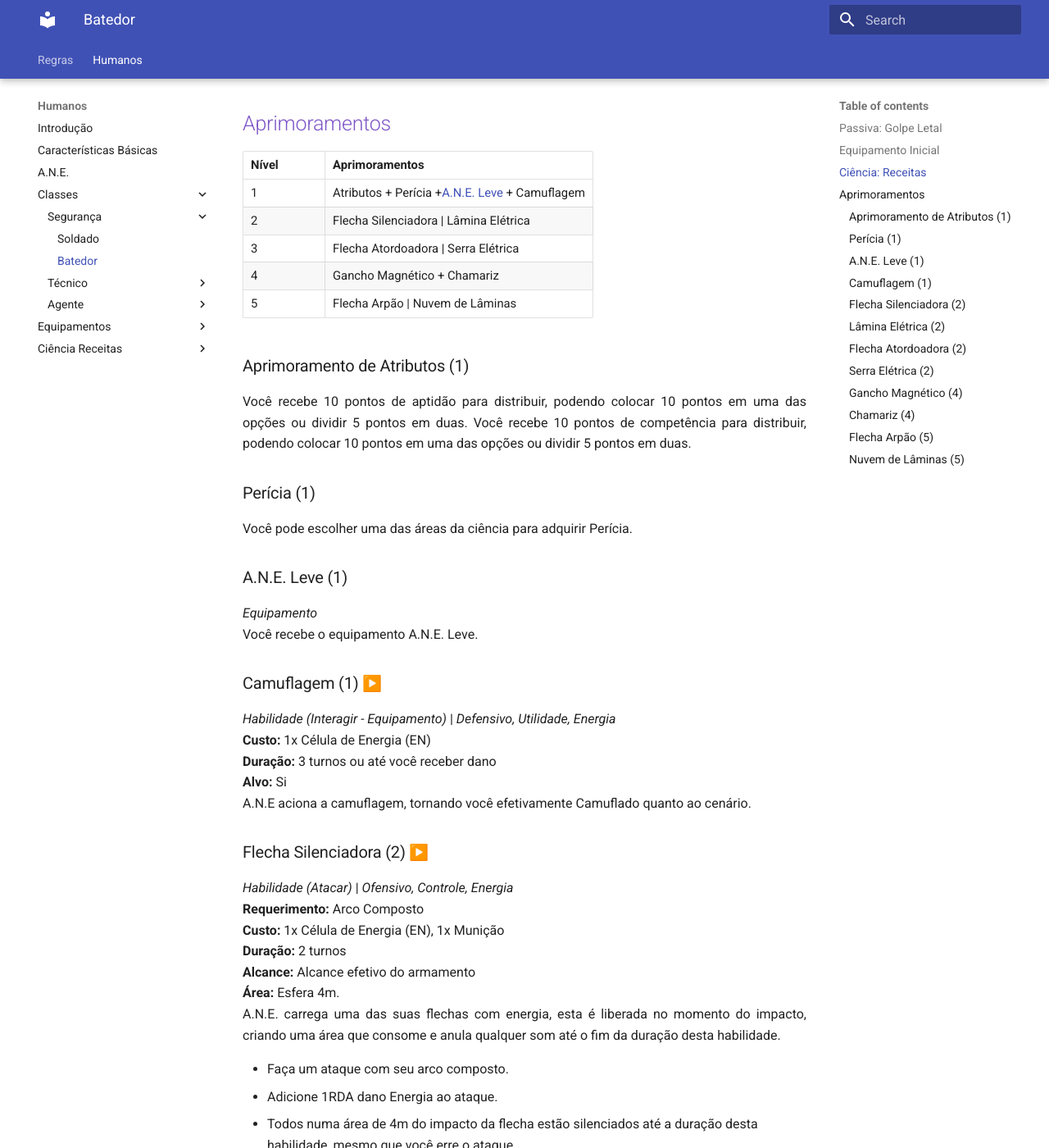
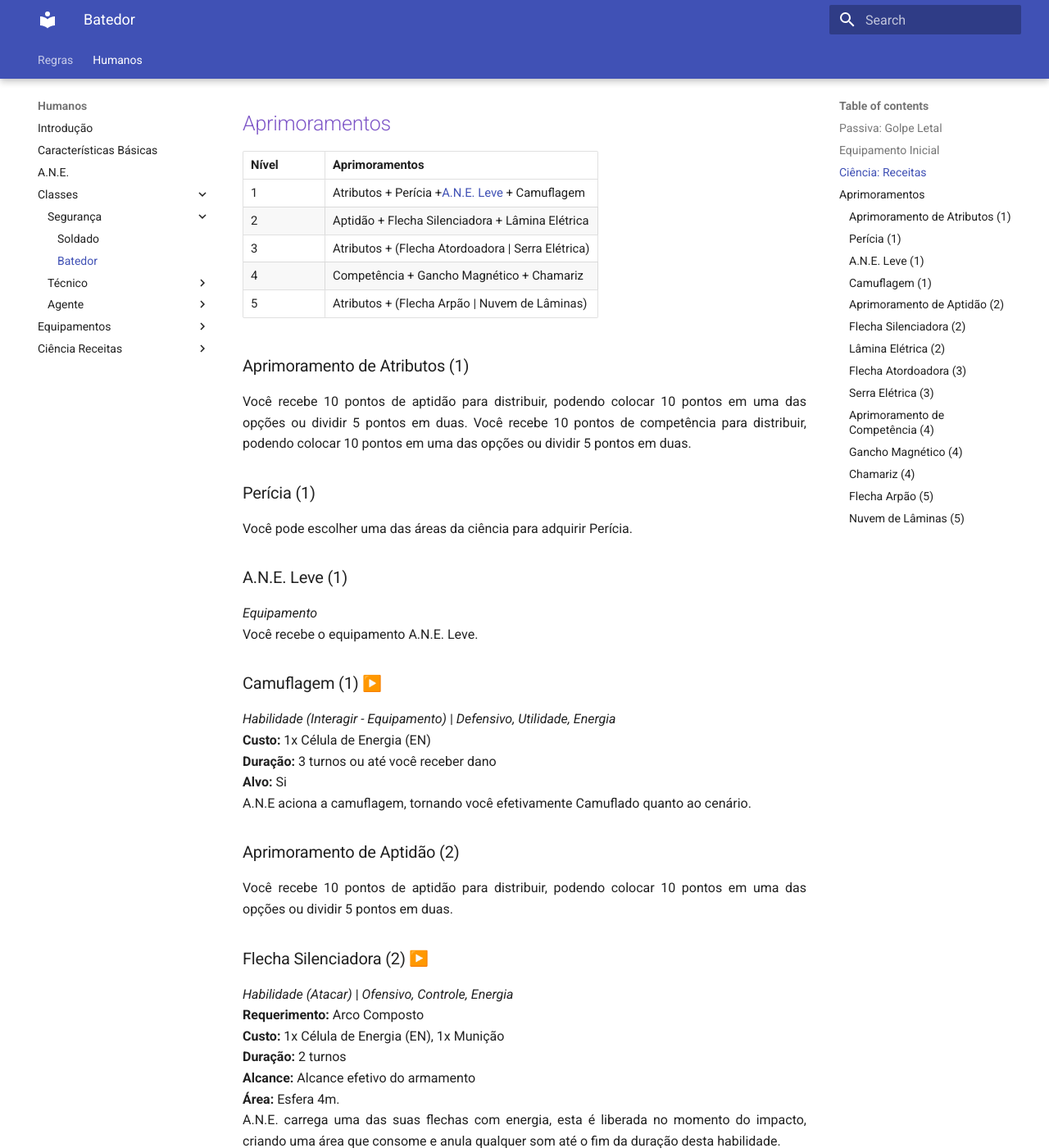
Before and after one commit to henriqueschorr/henriqueschorr.github.io, an MkDocs documentation site: the page built from docs/species/human/classes/security/scout.md, in a window 1280 px wide and 1400 px high, scrolled down 841 px. Shown: the whole window at 82% size. Built offline with MkDocs 1.6.1 and Material for MkDocs 9.7.7, drawn with Linux system fonts in a browser that asks for light colours; emoji names are drawn with the system emoji font; some of the changed text lies outside the part shown.

Commit message:
added aptitude and skill bonus on lvl 2 and 4 for humans

```diff
--- a/docs/species/human/classes/security/scout.md
+++ b/docs/species/human/classes/security/scout.md
@@ -23,10 +23,10 @@ Abaixo você encontra uma tabela informando quais receitas você é capaz de pro
 | Nível | Aprimoramentos                                                         |
 | ----- | ---------------------------------------------------------------------- |
 | 1     | Atributos + Perícia +[A.N.E. Leve](../../../human/ane.md) + Camuflagem |
-| 2     | Flecha Silenciadora \| Lâmina Elétrica                                 |
-| 3     | Flecha Atordoadora \| Serra Elétrica                                   |
-| 4     | Gancho Magnético + Chamariz                                            |
-| 5     | Flecha Arpão \| Nuvem de Lâminas                                       |
+| 2     | Aptidão + Flecha Silenciadora + Lâmina Elétrica                        |
+| 3     | Atributos + (Flecha Atordoadora \| Serra Elétrica)                     |
+| 4     | Competência + Gancho Magnético + Chamariz                              |
+| 5     | Atributos + (Flecha Arpão \| Nuvem de Lâminas)                         |
 
 ### Aprimoramento de Atributos (1)
 
@@ -49,6 +49,10 @@ _Habilidade (Interagir - Equipamento)_ \| _Defensivo, Utilidade, Energia_
 **Duração:** 3 turnos ou até você receber dano
 **Alvo:** Si
 A.N.E aciona a camuflagem, tornando você efetivamente Camuflado quanto ao cenário.
+
+### Aprimoramento de Aptidão (2)
+
+Você recebe 10 pontos de aptidão para distribuir, podendo colocar 10 pontos em uma das opções ou dividir 5 pontos em duas.
 
 ### Flecha Silenciadora (2) :arrow_forward:
 
@@ -76,7 +80,7 @@ A.N.E. energiza sua lâmina fragmento, causando dano elétrico extra nos seus at
 
 - Adicione 1RDA dano Energia aos seus ataques com a lâmina fragmento.
 
-### Flecha Atordoadora (2) :arrow_forward:
+### Flecha Atordoadora (3) :arrow_forward:
 
 _Habilidade (Atacar)_ \| _Ofensivo, Controle, Energia_
 **Pré Requisito:** Flecha Silenciadora
@@ -94,7 +98,7 @@ A.N.E. carrega uma das suas flechas com energia, esta é liberada no momento do
 
 **Especial:** Se o ataque acertar uma criatura, a área de silêncio se move junto com a criatura, uma vez que o efeito parte da flecha.
 
-### Serra Elétrica (2) :arrow_forward: :large_orange_diamond:
+### Serra Elétrica (3) :arrow_forward: :large_orange_diamond:
 
 _Habilidade (Interagir - Equipamento)_ \| _Utilidade, Energia_
 **Pré Requisito:** Lâmina Elétrica
@@ -111,6 +115,10 @@ A.N.E. energiza sua lâmina fragmento, fazendo os fragmentos vibrarem numa alta
 _Gatilho: Aliado destrói AP de criatura adjacente a você._
 _Custo: 1 CP_
 Você pode acionar esta habilidade e também fazer um ataque.
+
+### Aprimoramento de Competência (4)
+
+Você recebe 10 pontos de competência para distribuir, podendo colocar 10 pontos em uma das opções ou dividir 5 pontos em duas.
 
 ### Gancho Magnético (4) :arrow_forward:
 
```
Also changed, not shown: docs/species/human/classes/agent/captain.md (+13 -5 lines), docs/species/human/classes/security/soldier.md (+14 -6 lines), docs/species/human/classes/technician/engineer.md (+12 -4 lines), docs/species/human/classes/technician/scientist.md (+12 -4 lines).
